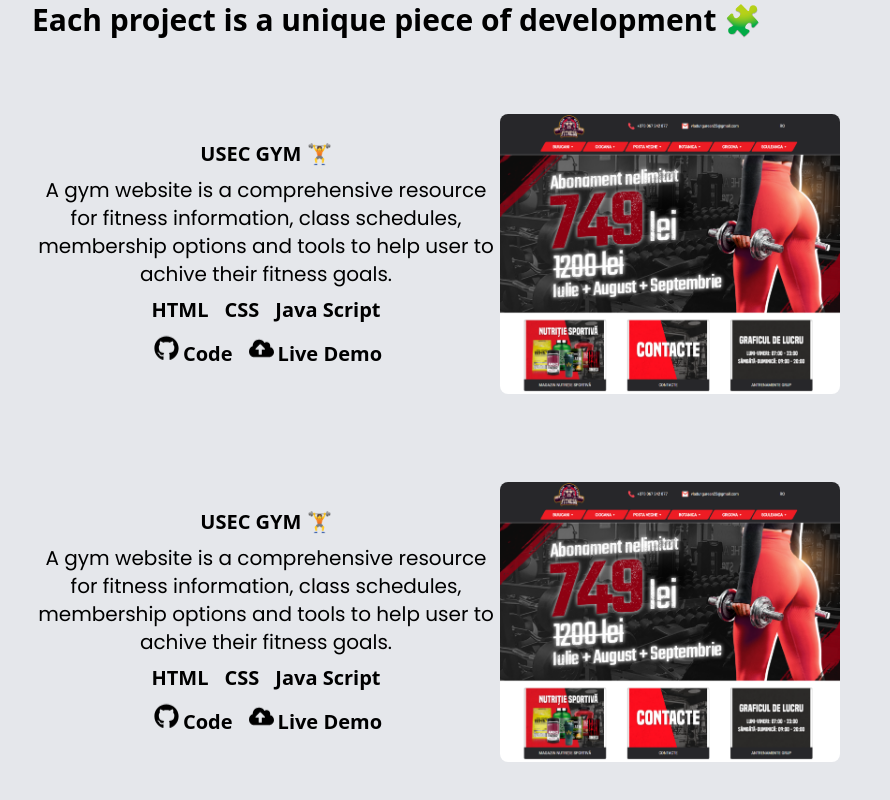
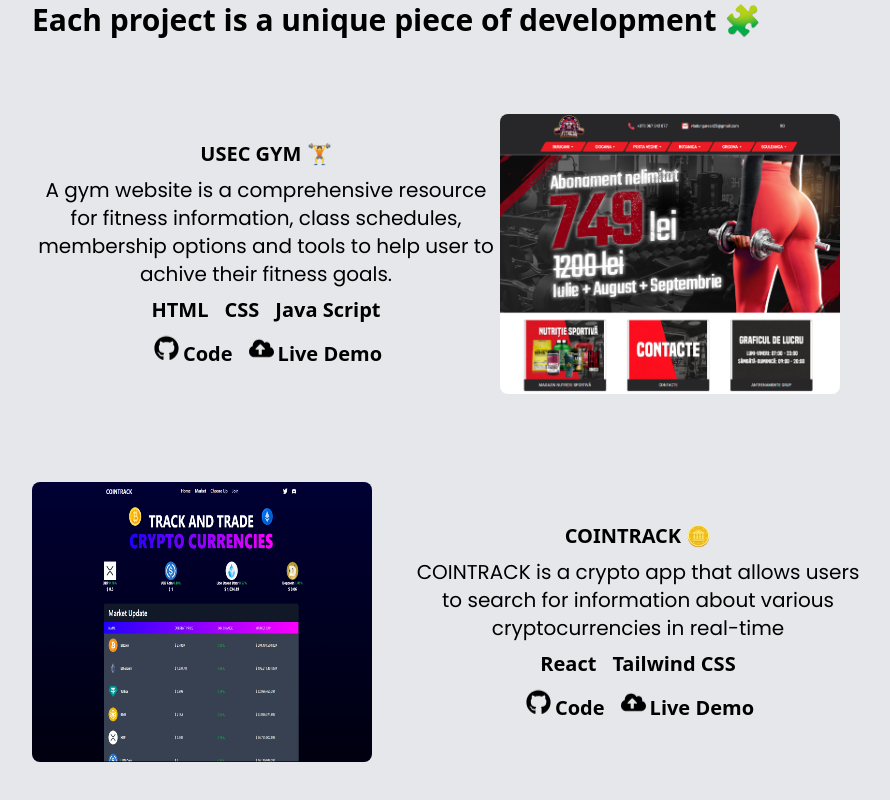
Before and after one commit to VladUngurean/Portfolio-React, a React (Vite) app: page / in a window 1280 px wide. Shown: the part 1620-2420 px from the top of the page, without its empty margins (188-1078 px from the left). Built offline with nearby package versions, Linux system fonts and the light colour scheme.

Commit message:
cointrack added to projects

```diff
--- a/src/components/boody/myProjectsSecction/myProjects.jsx
+++ b/src/components/boody/myProjectsSecction/myProjects.jsx
@@ -54,29 +54,33 @@
           </div>
 
           <div className="flex flex-row justify-center text-center max-lg:flex-col max-lg:items-center my-8 py-3 max-lg:border-2 max-lg:border-gray-300  max-lg:bg-gray-300 max-lg:bg-opacity-50 max-lg:rounded max-lg:shadow-[10px_10px_10px_rgba(0,0,0,0.15)] ">
+            <img
+              className="w-[340px] h-[280px] mr-8 rounded-lg flex max-lg:hidden"
+              src="/img/crypto-site.png"
+              alt="desk"
+            />
+
             <div className="w-[500px] flex flex-col justify-center max-sm:w-auto max-sm:px-2 max-lg:mb-5">
-              <p className=" text-xl font-bold mb-2">USEC GYM &#127947;</p>
+              <p className=" text-xl font-bold mb-2">COINTRACK &#129689;</p>
               <p className="text-xl font-poppins">
-                A gym website is a comprehensive resource for fitness
-                information, class schedules, membership options and tools to
-                help user to achive their fitness goals.
+                COINTRACK is a crypto app that allows users to search for
+                information about various cryptocurrencies in real-time
               </p>
               <div className="flex flex-row justify-center">
-                <p className=" text-xl font-bold m-2">HTML</p>
-                <p className=" text-xl font-bold m-2">CSS</p>
-                <p className=" text-xl font-bold m-2">Java Script</p>
+                <p className=" text-xl font-bold m-2">React</p>
+                <p className=" text-xl font-bold m-2">Tailwind CSS</p>
               </div>
               <div className="flex flex-row justify-center items-center mt-2">
                 <a
                   className=" text-xl font-bold flex flex-row justify-start items-center mr-4"
-                  href="https://github.com/VladUngurean/Gym"
+                  href="https://github.com/VladUngurean/crypto-track-website"
                 >
                   <FaGithub className="text-[25px] animate-bounce mx-1" />
                   Code
                 </a>
                 <a
                   className=" text-xl font-bold flex flex-row justify-start items-center"
-                  href="https://vladungurean.github.io/Gym/"
+                  href="https://crypto-track-website.vercel.app/"
                 >
                   <FaCloudUploadAlt className="text-[25px] animate-bounce mr-1" />
                   Live Demo
@@ -85,8 +89,8 @@
             </div>
 
             <img
-              className="w-[340px] h-[280px] mr-8 rounded-lg"
-              src="/img/gym-main.png"
+              className="w-[340px] h-[280px] mr-8 rounded-lg hidden max-lg:flex"
+              src="/img/crypto-site.png"
               alt="desk"
             />
           </div>
```
Also changed, not shown: public/img/crypto-site.png (added).
